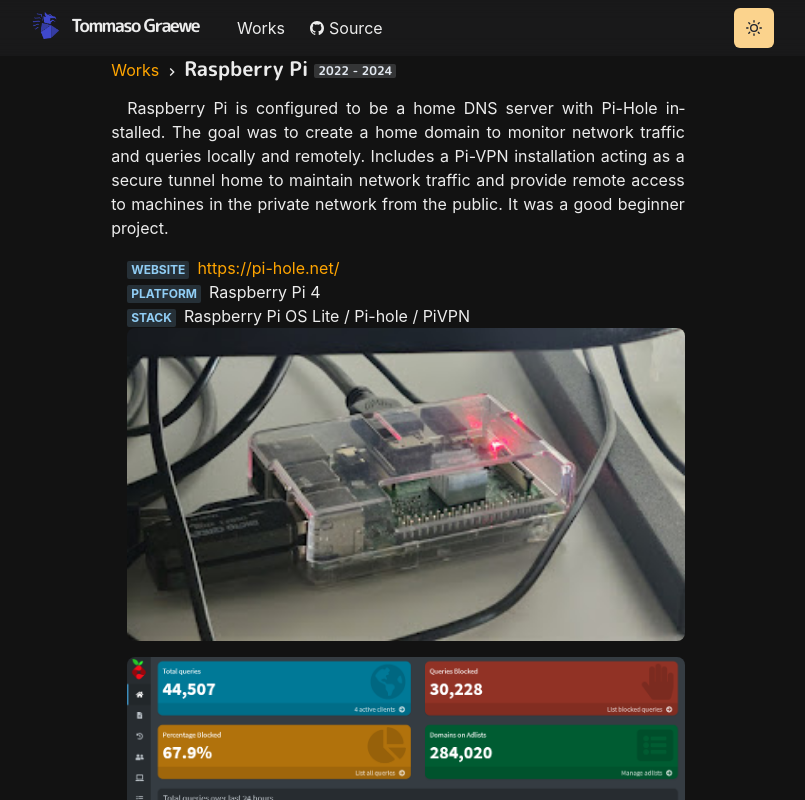
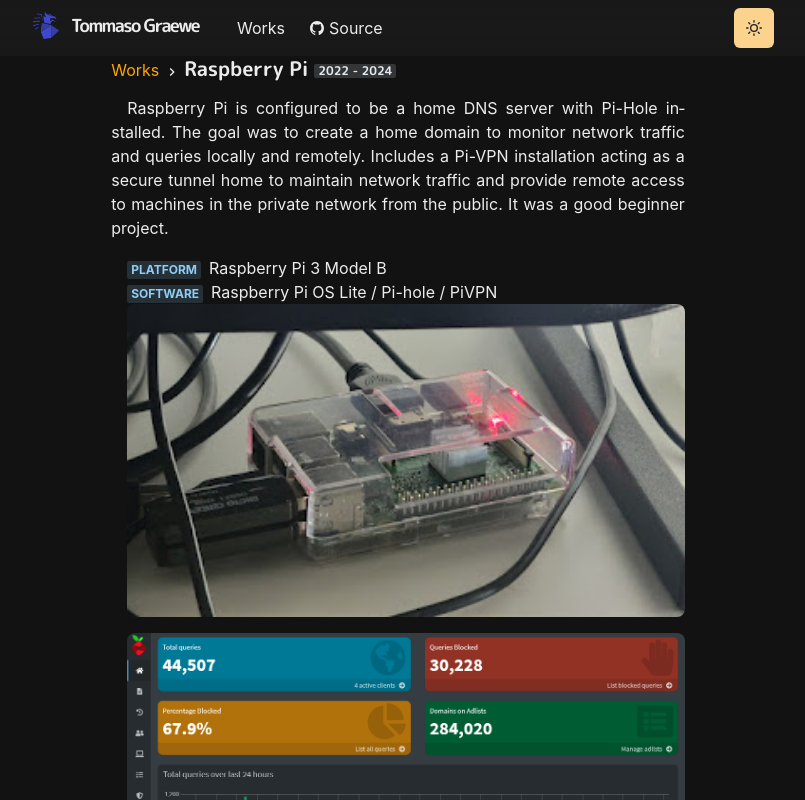
Before and after one commit to tgraewe/tgraewe-homepage, a Next.js app: page /works/raspi in a window 1280 px wide. Shown: the top 800 px of the page, without its empty margins (242-1047 px from the left). Built offline with nearby package versions, Linux system fonts and the light colour scheme.

Commit message:
updated project badges

```diff
--- a/pages/works/computer.js
+++ b/pages/works/computer.js
@@ -23,12 +23,12 @@ const Work = () => {
                 </P>
                 <List ml={4} my={4}>
                     <ListItem>
-                        <Meta>Platform</Meta>
+                        <Meta>OS</Meta>
                         <span>Windows 10</span>
                     </ListItem>
                     <ListItem>
-                        <Meta>Stack</Meta>
-                        <span>Computer Hardware / Software development</span>
+                        <Meta>Hardware</Meta>
+                        <span>AMD Ryzen 5 2600X / AMD Radeon RX 590 / MSI B350 Tomahawk / Vengeance DDR4 24GB / Segotep 750W</span>
                     </ListItem>
                     <WorkImage src="/images/projects/pc.png" alt="computer"></WorkImage>
                     <WorkImage src="/images/projects/pc_01.png" alt="specs"></WorkImage>
--- a/pages/works/datacenter.js
+++ b/pages/works/datacenter.js
@@ -25,15 +25,15 @@ const Work = () => {
                 </P>
                 <List ml={4} my={4}>
                     <ListItem>
-                        <Meta>Platform</Meta>
+                        <Meta>Experience</Meta>
                         <span>Network Engineering</span>
                     </ListItem>
                     <ListItem>
-                        <Meta>Stack</Meta>
+                        <Meta>Equipment</Meta>
                         <span>Datacenter Infrastructure / Cisco Products / Keystone Jacks / Punchdown Tools</span>
                     </ListItem>
                     <ListItem>
-                        <Meta>Press Release</Meta>
+                        <Meta>Post</Meta>
                         <Link href='https://www.instagram.com/p/DCzD9Brx1KZ/'>This summer, our students were at the heart of major renovations in our Cyber Infrastructure lab.</Link>
                     </ListItem>
 
--- a/pages/works/ehp.js
+++ b/pages/works/ehp.js
@@ -38,7 +38,7 @@ const Work = () => {
                     </ListItem>
                     <ListItem>
                         <Meta>Stack</Meta>
-                        <span>React / React JS / GitHub / Namecheap / Google Cloud</span>
+                        <span>React / Type Script / Chakra UI / GitHub / Namecheap / Google Cloud</span>
                     </ListItem>
 
                     <WorkImage src="/images/projects/ehp_01.png" alt="ehp"></WorkImage>
--- a/pages/works/minecraft.js
+++ b/pages/works/minecraft.js
@@ -33,7 +33,7 @@ const Work = () => {
                     </ListItem>
                     <ListItem>
                         <Meta>Stack</Meta>
-                        <span>Java Development Kit (JDK) / Ubuntu Server / Cloudflare DNS</span>
+                        <span>Java Development Kit / Ubuntu Server / PaperMC / Playit.gg</span>
                     </ListItem>
                     <WorkImage src="/images/projects/minecraft.png" alt="about"></WorkImage>
                     <WorkImage src="/images/projects/minecraft_01.png" alt="resume"></WorkImage>
--- a/pages/works/raspi.js
+++ b/pages/works/raspi.js
@@ -27,18 +27,11 @@ const Work = () => {
                 </P>
                 <List ml={4} my={4}>
                     <ListItem>
-                        <Meta>Website</Meta>
-                        <Link href="https://pi-hole.net/">
-                        https://pi-hole.net/
-                        </Link>
-
+                        <Meta>Platform</Meta>
+                        <span>Raspberry Pi 3 Model B</span>
                     </ListItem>
                     <ListItem>
-                        <Meta>Platform</Meta>
-                        <span>Raspberry Pi 4</span>
-                    </ListItem>
-                    <ListItem>
-                        <Meta>Stack</Meta>
+                        <Meta>Software</Meta>
                         <span>Raspberry Pi OS Lite / Pi-hole / PiVPN</span>
                     </ListItem>
                     <WorkImage src="/images/projects/raspi_01.png" alt="raspi"></WorkImage>
--- a/pages/works/secondbrain.js
+++ b/pages/works/secondbrain.js
@@ -25,7 +25,7 @@ const Work = () => {
                 </P>
                 <List ml={4} my={4}>
                     <ListItem>
-                        <Meta>Obsidian</Meta>
+                        <Meta>Applcation</Meta>
                         <Link href="https://obsidian.md/">
                         https://obsidian.md/
                         </Link>
@@ -33,11 +33,11 @@ const Work = () => {
                     </ListItem>
                     <ListItem>
                         <Meta>Platform</Meta>
-                        <span>Obsidian / Windows</span>
+                        <span>Obsidian</span>
                     </ListItem>
                     <ListItem>
                         <Meta>Stack</Meta>
-                        <span>Obsidian / Github </span>
+                        <span>Obsidian Plugins / GitHub </span>
                     </ListItem>
 
                     <WorkImage src="/images/projects/secondbrain.png" alt="graph"></WorkImage>
```
